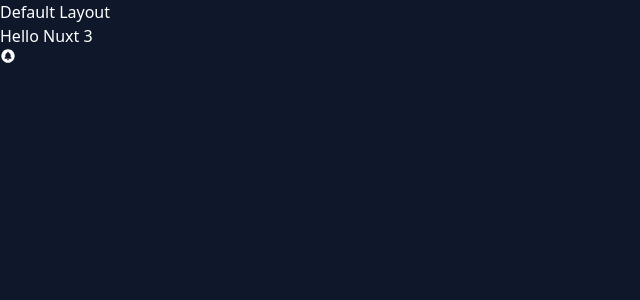
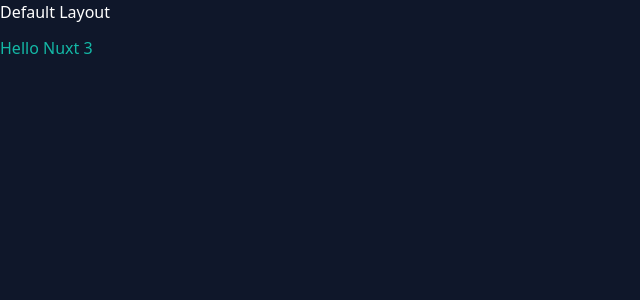
Before and after one commit to mdshiabulcse/nuxt-project, a Nuxt app: page / in a window 1280 px wide. Shown: the top 300 px of the page, without its empty margins (0-640 px from the left). Built offline with nearby package versions, Linux system fonts and the light colour scheme; no server answers.

Commit message:
i am learning today composable , plugin, middleware

```diff
--- /dev/null
+++ b/composables/useUtils.ts
@@ -0,0 +1,9 @@
+export const useUtils=()=>{
+    const sayHello=()=> console.log("Hello from useUtilis");
+    const onClickOutside=()=>{
+
+    }
+    return{
+        sayHello
+    };
+}
--- /dev/null
+++ b/middleware/auth.ts
@@ -0,0 +1,3 @@
+export default defineNuxtRouteMiddleware((to,from)=>{
+    console.log("hello from middleware auth");
+})
--- a/pages/custom.vue
+++ /dev/null
@@ -1,10 +0,0 @@
-<template>
-  <div class="defaultLayout h-screen text-white bg-slate-900">
-    <p class="Custom Page">Custom Page</p>
-  </div>
-</template>
-<script setup>
-  definePageMeta({
-    layout:"custom",
-  });
-</script>
--- a/pages/index.vue
+++ b/pages/index.vue
@@ -1,9 +1,11 @@
 
 <template>
-  <div class="Main">
-        Hello Nuxt 3
-        <IconesBell/>
+  <div class="Main container py-3 mx-auto">
+       <h1 class="text-teal-500"> Hello Nuxt 3</h1>
   </div>
 </template>
 <script setup lang="ts">
+definePageMeta({
+  middleware:"auth",
+})
 </script>
--- /dev/null
+++ b/pages/profile.vue
@@ -0,0 +1,9 @@
+<template>
+  <div class="defaultLayout h-screen text-white bg-slate-900">
+    <p class="Custom Page">My profile</p>
+  </div>
+</template>
+<script setup lang="ts">
+const {sayHello}=useUtils();
+sayHello();
+</script>
--- /dev/null
+++ b/plugins/myPlugins.ts
@@ -0,0 +1,8 @@
+export default defineNuxtPlugin(nuxtApp=>{
+    return{
+        provide:{sayHello:(msg:string)=>{
+                console.log(`Hello ${msg}`)
+            },
+        }
+    };
+});
```
